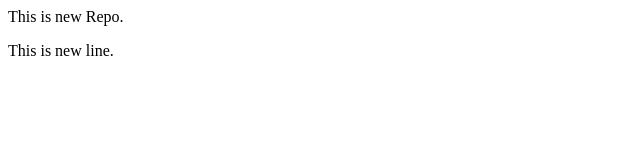
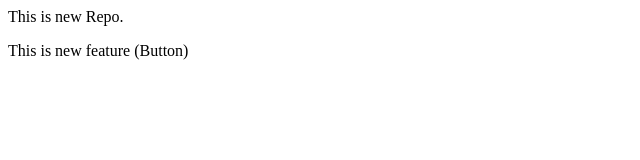
Before and after one commit to abdullah49690/LocalRepo, a plain HTML site: page index.html in a window 1280 px wide. Shown: the full height of the page, 0-640 px from the left. Drawn offline with Linux system fonts and the light colour scheme.

```diff
--- a/index.html
+++ b/index.html
@@ -1,2 +1,2 @@
 <p>This is new Repo.</p>
-<p>This is new line.</p>
+<p>This is new feature (Button)</p>
```
